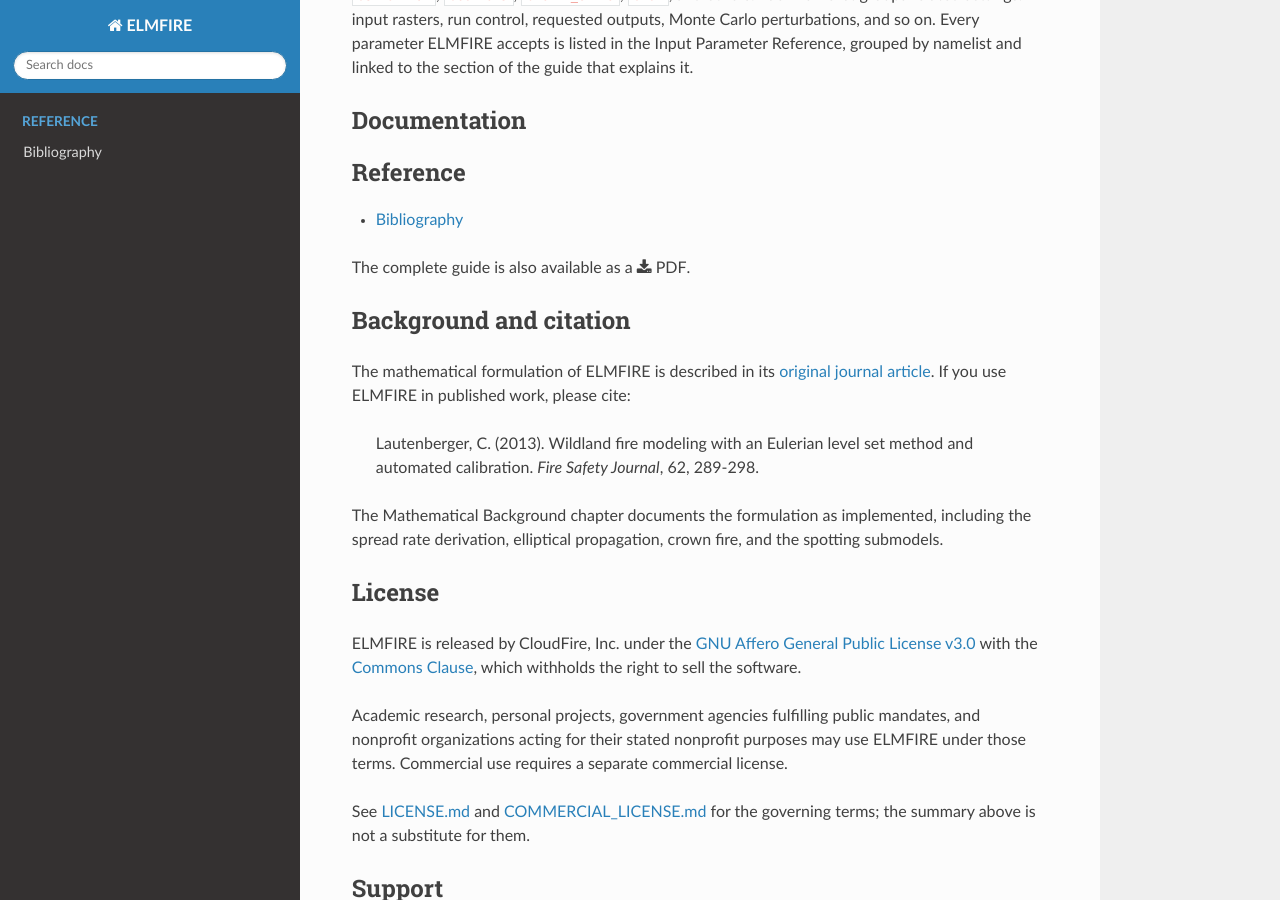
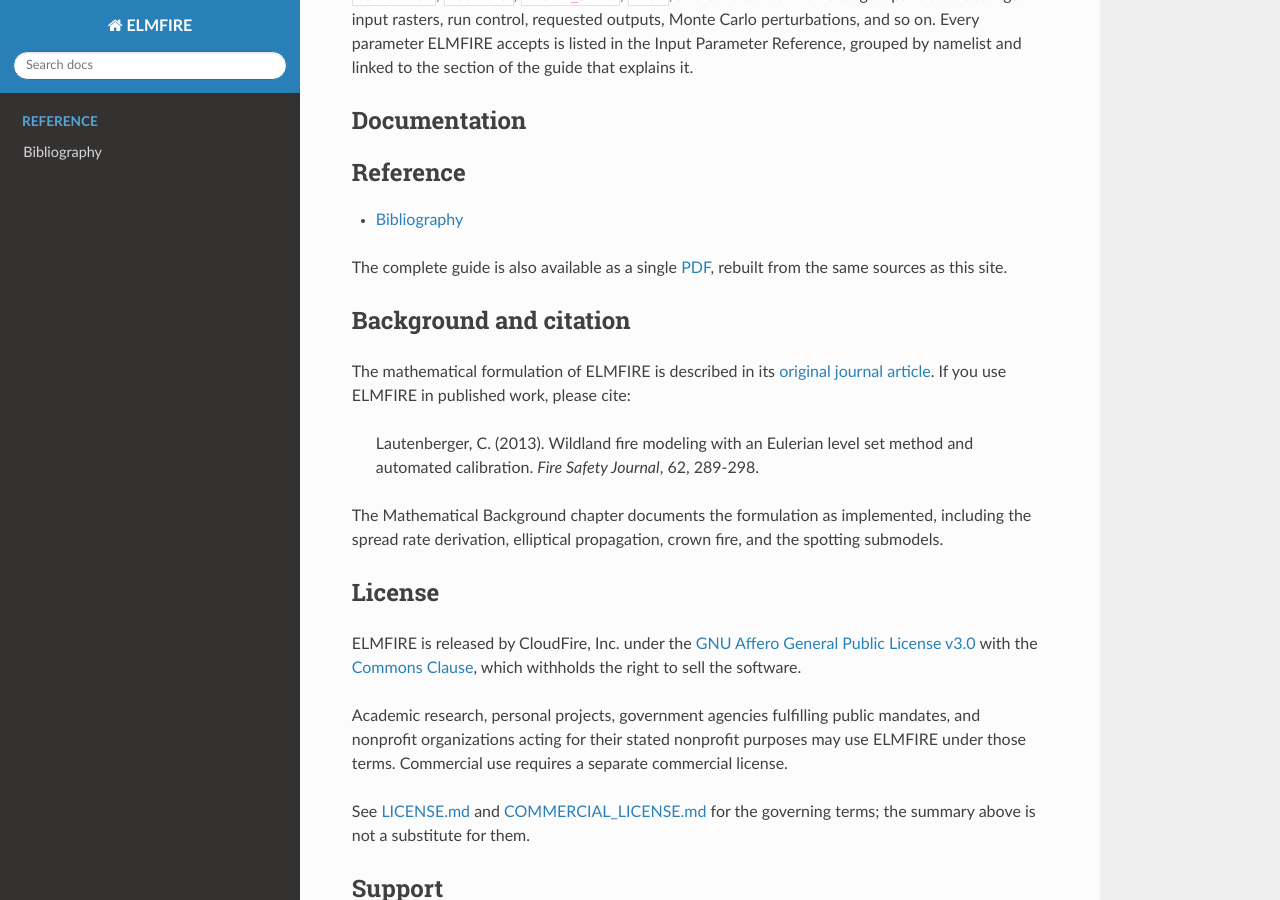
Before and after one commit to nick-cloudfire/ELMFIRE-Guide, a Sphinx documentation site: the page built from sphinx/index.rst, in a window 1280 px wide and 900 px high, scrolled down 1837 px. Built offline with Sphinx 7.4.7 and the Read the Docs theme 3.1.0, drawn with Linux system fonts in a browser that asks for light colours; pages that are not in the unit, such as notebooks, are missing from menus.

Commit message:
Build the PDF in-pipeline and serve it at a stable URL
siunitx was loaded twice in preamble.tex and never used (no \SI, \num,
\qty or S columns), and was the only LaTeX package missing on the build
host. Removing it lets latexmk produce the guide with just a base TeX
install, so the pipeline now builds the PDF itself rather than reusing a
manually compiled copy.

Publish it via html_extra_path as /ELMFIRE_Guide.pdf rather than
:download:, which content-hashes the path -- the elmfire README needs a
stable URL to link to.

Co-Authored-By: Claude Opus 5 (1M context) <noreply@anthropic.com>

```diff
--- a/sphinx/conf.py
+++ b/sphinx/conf.py
@@ -21,7 +21,11 @@ bibtex_default_style = "plain"
 templates_path = ["_templates"]
 # _assets holds the downloadable PDF; :download: copies it into _downloads,
 # so it must not also be picked up as source or static content.
-exclude_patterns = ["_build", "_assets"]
+exclude_patterns = ["_build", "_extra"]
+
+# Publishes the guide at a stable https://elmfire.io/ELMFIRE_Guide.pdf, which
+# is what the elmfire README links to. :download: would content-hash the path.
+html_extra_path = ["_extra"]
 
 numfig = True                  # "Fig. 3" style captions, as in the PDF
 math_number_all = False
--- a/sphinx/index.rst
+++ b/sphinx/index.rst
@@ -93,8 +93,8 @@ Documentation
 
    bibliography
 
-The complete guide is also available as a
-:download:`PDF <_assets/ELMFIRE_Guide.pdf>`.
+The complete guide is also available as a single
+`PDF <ELMFIRE_Guide.pdf>`_, rebuilt from the same sources as this site.
 
 Background and citation
 =======================
```
Also changed, not shown: 2 other files.
